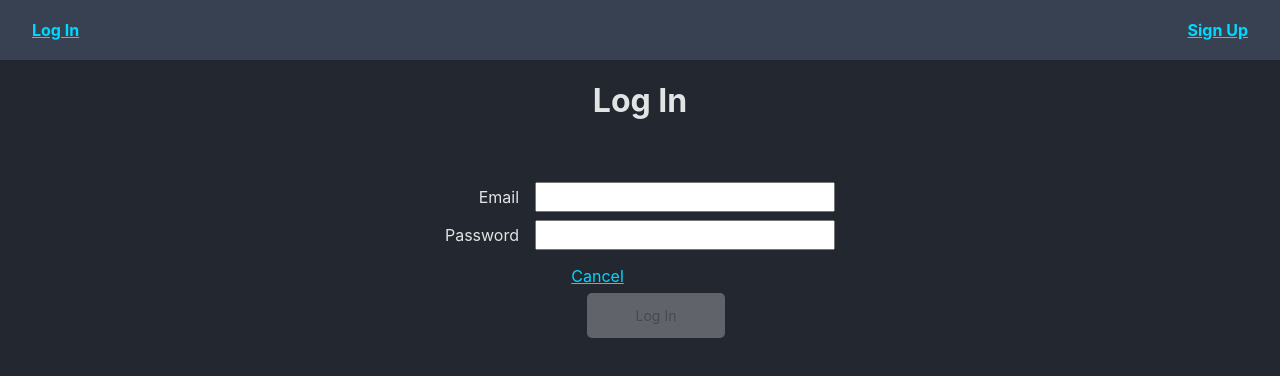
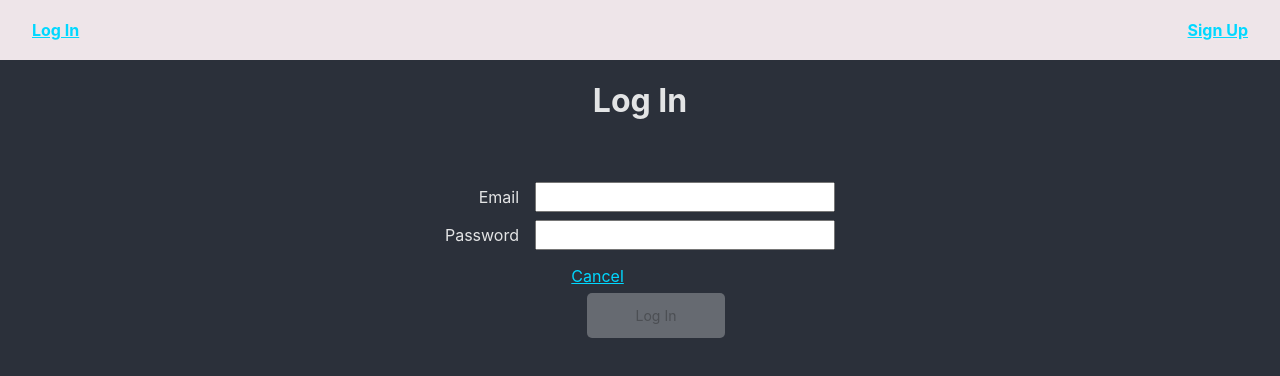
Before and after one commit to ofshvmin/newsLingo-front-end, a React (Vite) app: page /auth/login in a window 1280 px wide. Shown: the top 376 px of the page. Built offline with nearby package versions, Linux system fonts and the light colour scheme; no server answers.

Commit message:
Style ArticleHeader

```diff
--- a/src/App.css
+++ b/src/App.css
@@ -1,10 +1,10 @@
 :root {
   --font: 'Open Sans', 'Helvetica Neue', 'Segoe UI', sans-serif;
-  --background-color: #23272f;
-  --navBar-color: #374151;
-  --button-color: ;
-  --card-color: ;
-  --page-margin: 50px;
+  --background-color: #2B303A;
+  --navBar-color: #EEE5E9;
+  --button-color: #D8315B;
+  --card-color: #92DCE5;
+  --page-margin: 100px;
   --border-radius: 10px;
   --box-shadow: ;
 }
--- a/src/components/ArticleHeader/ArticleHeader.jsx
+++ b/src/components/ArticleHeader/ArticleHeader.jsx
@@ -2,12 +2,13 @@
 import styles from './ArticleHeader.module.css'
 
 const ArticleHeader = (props) => {
+
   return (
     <header className={styles.container}>
-      <h4>{props.category}</h4>
+      <h3>{props.category[0].toUpperCase()}</h3>
       <h1>{props.title}</h1>
-      <h5>{props.pubDate}</h5>
-      <h5>By {props.creator}</h5>
+      <h4>{props.pubDate}</h4>
+      <h4>{props.creator}</h4>
       <img src={props.image_url} alt={props.title} />
     </header>
   )
--- a/src/components/ArticleHeader/ArticleHeader.module.css
+++ b/src/components/ArticleHeader/ArticleHeader.module.css
@@ -2,6 +2,11 @@
   grid-area: header;
 }
 .container img {
-  width: 100%;
-  margin-bottom: 50px;
+  width: 60%;
+  display: block;
+  margin: 50px auto;
 }
+
+.container h1 {
+  margin: 30px 0;
+}
--- a/src/pages/ArticleDetails/ArticleDetails.module.css
+++ b/src/pages/ArticleDetails/ArticleDetails.module.css
@@ -8,3 +8,7 @@
   grid-template-columns: 3fr 1fr;
   /* grid-template-rows: 1fr 2fr; */
 }
+
+.container section {
+  grid-area: comments;
+}
```
